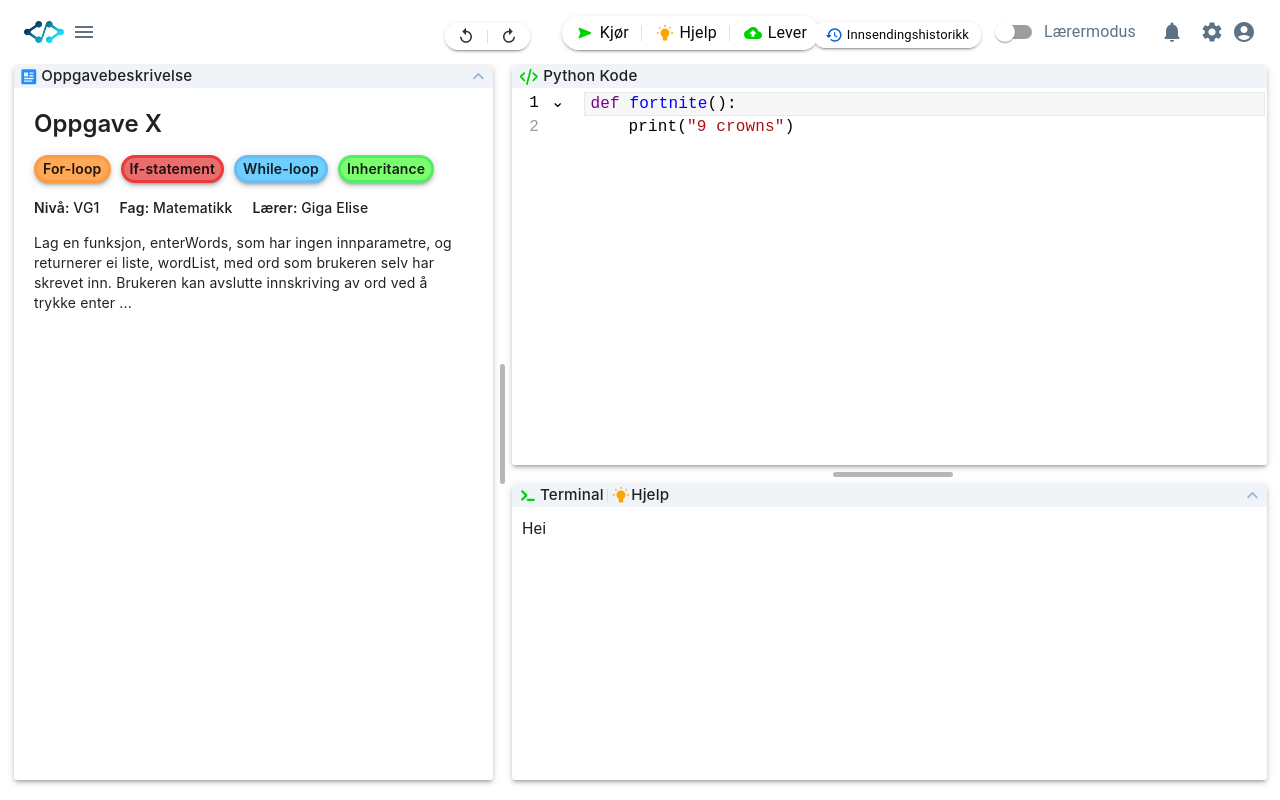
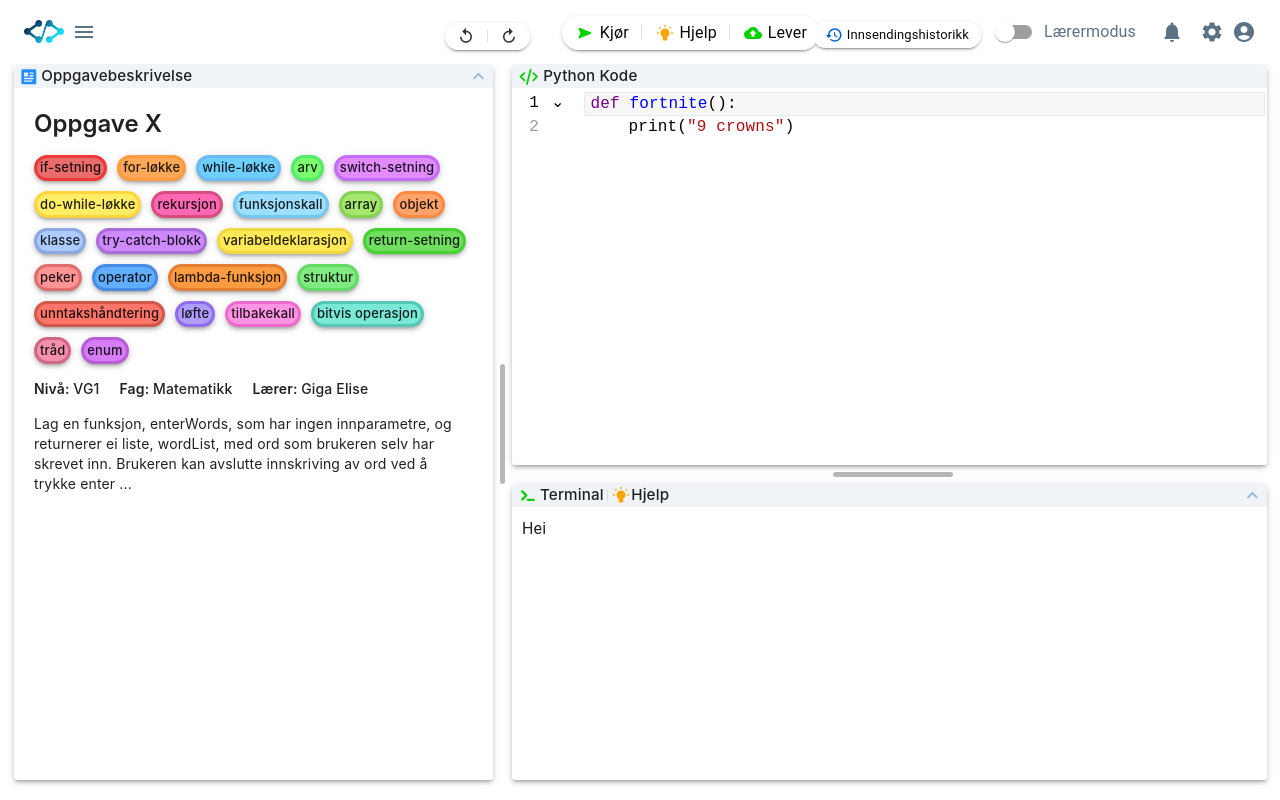
Before and after one commit to Janipro/masterfrontend, a React (Vite) app: page /playground in a window 1280 px wide. Built offline with nearby package versions, Linux system fonts and the light colour scheme.

Commit message:
Added more colors, used requirement and removed logo name

```diff
--- a/src/components/NavBar.tsx
+++ b/src/components/NavBar.tsx
@@ -73,14 +73,14 @@ export default function NavBar({ isEditor }: { isEditor: boolean }) {
           : isDarkmode
             ? NAV_COLORS.background_dark
             : NAV_COLORS.background,
-        boxShadow: isEditor ? 'none' : 2,
+        boxShadow: 'none',
+        border: isEditor ? null : '2px solid #D6E4ED',
         color: isDarkmode ? NAV_COLORS.text_dark : NAV_COLORS.text,
       }}
     >
       <CssBaseline />
       <Container maxWidth={isEditor ? false : 'xl'}>
-        <Toolbar disableGutters>
-          {isEditor ? null : <PopUpMenu />}
+        <Toolbar disableGutters sx={{ minHeight: '50px !important' }}>
           <img
             src="src/assets/educode.png"
             width="40"
@@ -94,7 +94,6 @@ export default function NavBar({ isEditor }: { isEditor: boolean }) {
             }}
             onClick={() => navigate('/')}
           />
-          {isEditor ? (
           <Box
             sx={{
               padding: 0,
@@ -104,11 +103,6 @@ export default function NavBar({ isEditor }: { isEditor: boolean }) {
           >
             <PopUpMenu />
           </Box>
-          ) : (
-            <Typography typography="h6" fontWeight="medium" marginLeft={0.25}>
-              EduCode
-            </Typography>
-          )}
           {isEditor ? (
             <Box
               sx={{
--- a/src/components/PlaygroundContent.tsx
+++ b/src/components/PlaygroundContent.tsx
@@ -9,6 +9,7 @@ import ExpandLessRoundedIcon from '@mui/icons-material/ExpandLessRounded';
 import Editor from './Editor';
 import { Container, CssBaseline, Grid2, IconButton, useTheme } from '@mui/material';
 import { NAV_COLORS } from '../types/navColors';
+import Requirement from './Requirement';
 
 export default function PlaygroundContent() {
   const theme = useTheme();
@@ -34,18 +35,30 @@ export default function PlaygroundContent() {
 
   const taskDescription: string[] = ['VG1', 'Matematikk', 'Giga Elise'];
   const programmingConstructs = [
-    'For-loop',
-    '#FFA857',
-    '#FC9B3F',
-    'If-statement',
-    '#EA6C6C',
-    '#EC3939',
-    'While-loop',
-    '#6ECFFF',
-    '#6ABCF2',
-    'Inheritance',
-    '#7CFF6E',
-    '#53EC67',
+    'if-statement',
+    'for-loop',
+    'while-loop',
+    'inheritance',
+    'switch-statement',
+    'do-while-loop',
+    'recursion',
+    'function-call',
+    'array',
+    'object',
+    'class',
+    'try-catch',
+    'variable-declaration',
+    'return-statement',
+    'pointer',
+    'operator',
+    'lambda-function',
+    'struct',
+    'exception-handling',
+    'promise',
+    'callback',
+    'bitwise-operation',
+    'thread',
+    'enum',
   ];
 
   const disableInteractions = useCallback(() => {
@@ -320,7 +333,6 @@ export default function PlaygroundContent() {
                   <Box
                     sx={{
                       typography: 'body2',
-                      fontWeight: 'medium',
                       fontFamily: 'inter',
                       display: 'flex',
                       width: '100%',
@@ -331,21 +343,8 @@ export default function PlaygroundContent() {
                       gap: '10px',
                     }}
                   >
-                    {programmingConstructs.slice(0, programmingConstructs.length / 3).map((_, index) => (
-                      <Box
-                        sx={{
-                          backgroundColor: programmingConstructs[index * 3 + 1],
-                          border: `${programmingConstructs[index * 3 + 2]} 3px solid`,
-                          paddingX: '6px',
-                          paddingY: '1px',
-                          borderRadius: '20px',
-                          fontWeight: '600',
-                          fontSize: '1em',
-                          boxShadow: 3,
-                        }}
-                      >
-                        {programmingConstructs[index * 3]}
-                      </Box>
+                    {programmingConstructs.map((item) => (
+                      <Requirement value={item} size="small" />
                     ))}
                   </Box>
                   <Box
--- a/src/components/Requirement.tsx
+++ b/src/components/Requirement.tsx
@@ -1,12 +1,60 @@
 import { Typography } from '@mui/material';
-import { red, orange, green, blue } from '@mui/material/colors';
 
 export default function Requirement(text: { value: string; size: string }) {
   const colorMapping: { [name: string]: string } = {
-    'if-statement': red[400],
-    'for-loop': orange[400],
-    'while-loop': green[400],
-    inheritance: blue[400],
+    // kravene er generert av gpt, noen av dem hører ikke til python,
+    // men kan byttes ut senere. Alle fargene kan sees i editor:
+    'if-statement': '#EA6C6C', // Red
+    'for-loop': '#FFA857', // Ligth Orange
+    'while-loop': '#6ECFFF', // Dark Sky Blue
+    inheritance: '#7CFF6E', // Light Green
+    'switch-statement': '#E48AFF', // Pink Purple
+    'do-while-loop': '#FFED66', // Light Yellow
+    recursion: '#FF69B4', // Bright Pink
+    'function-call': '#9cdfff', // Sky Blue
+    array: '#A3E76E', // Grass Green
+    object: '#ffa36b', // Peach Orange
+    class: '#adcaff', // Dull Blue
+    'try-catch': '#cd8aff', // Dull Purple
+    'variable-declaration': '#ffe957', // Yellow
+    'return-statement': '#71de5f', // Strong Green
+    pointer: '#ff9494', // Dull Red
+    operator: '#61aeff', // Medium Blue
+    'lambda-function': '#FC9B3F', // Strong Orange
+    struct: '#7feb82', // Lush Green
+    'exception-handling': '#ff7569', // Dull Red
+    promise: '#b09cff', // Indigo
+    callback: '#ff94e5', // Strong Bright Pink
+    'bitwise-operation': '#79e8d5', // Teal
+    thread: '#f590ad', // Dull Pink Red
+    enum: '#d67cf7', // Strong Purple
+  };
+
+  const borderColorMapping: { [name: string]: string } = {
+    'if-statement': '#EC3939',
+    'for-loop': '#FC9B3F',
+    'while-loop': '#6ABCF2',
+    inheritance: '#53EC67',
+    'switch-statement': '#C66CFC',
+    'do-while-loop': '#ffd53b',
+    recursion: '#d94c80',
+    'function-call': '#73c7f0',
+    array: '#84d450',
+    object: '#ff8940',
+    class: '#8ba9e0',
+    'try-catch': '#aa6cd9',
+    'variable-declaration': '#f0d941',
+    'return-statement': '#48d132',
+    pointer: '#e06e6e',
+    operator: '#478be6',
+    'lambda-function': '#e37e34',
+    struct: '#64d964',
+    'exception-handling': '#D1584B',
+    promise: '#906ceb',
+    callback: '#ed6bcd',
+    'bitwise-operation': '#53c9b5',
+    thread: '#d16685',
+    enum: '#b85dd9',
   };
 
   const translation: { [name: string]: string } = {
@@ -14,6 +62,26 @@ export default function Requirement(text: { value: string; size: string }) {
     'for-loop': 'for-løkke',
     'while-loop': 'while-løkke',
     inheritance: 'arv',
+    'switch-statement': 'switch-setning',
+    'do-while-loop': 'do-while-løkke',
+    recursion: 'rekursjon',
+    'function-call': 'funksjonskall',
+    array: 'array',
+    object: 'objekt',
+    class: 'klasse',
+    'try-catch': 'try-catch-blokk',
+    'variable-declaration': 'variabeldeklarasjon',
+    'return-statement': 'return-setning',
+    pointer: 'peker',
+    operator: 'operator',
+    'lambda-function': 'lambda-funksjon',
+    struct: 'struktur',
+    'exception-handling': 'unntakshåndtering',
+    promise: 'løfte',
+    callback: 'tilbakekall',
+    'bitwise-operation': 'bitvis operasjon',
+    thread: 'tråd',
+    enum: 'enum',
   };
 
   return (
@@ -22,13 +90,15 @@ export default function Requirement(text: { value: string; size: string }) {
       component="div"
       fontSize={text.size}
       sx={{
+        boxSizing: 'border-box',
         backgroundColor: text.value in colorMapping ? colorMapping[text.value] : '#EDEBEB',
-        borderRadius: 4,
-        paddingTop: 0.25,
-        paddingBottom: 0.25,
-        paddingRight: 0.75,
-        paddingLeft: 0.75,
-        m: 0.25,
+        border: `${text.value in borderColorMapping ? borderColorMapping[text.value] : '#EDEBEB'} 3px solid`,
+        paddingX: '3px',
+        paddingY: '0.5px',
+        borderRadius: '20px',
+        fontWeight: 'medium',
+        boxShadow: 3,
+        fontFamily: 'inter',
       }}
     >
       {text.value in translation ? translation[text.value] : text.value}
--- a/src/components/renderRequirement.tsx
+++ b/src/components/renderRequirement.tsx
@@ -1,3 +1,4 @@
+import { Box } from '@mui/material';
 import Requirement from './Requirement';
 import { GridRenderCellParams } from '@mui/x-data-grid';
 
@@ -7,10 +8,22 @@ export function renderRequirement(params: GridRenderCellParams<{ title: string;
   }
 
   return (
-    <>
+    <Box
+      sx={{
+        typography: 'body2',
+        fontFamily: 'inter',
+        display: 'flex',
+        width: '100%',
+        flexWrap: 'wrap',
+        alignContent: 'normal',
+        justifyContent: 'left',
+        alignItems: 'center',
+        gap: '5px',
+      }}
+    >
       {params.value.requirement.map((item: string) => (
-        <Requirement value={item} size="small" />
+        <Requirement value={item} size="x-small" />
       ))}
-    </>
+    </Box>
   );
 }
--- a/src/components/student/StudentStatistics.tsx
+++ b/src/components/student/StudentStatistics.tsx
@@ -15,7 +15,7 @@ const rows = [
   {
     id: 1,
     title: 'Chicken Nuggets',
-    requirement: ['for-løkke', 'if-setning'],
+    requirement: ['for-loop', 'if-statement'],
     level: 'VG1',
     course: 'Matematikk',
     type: 'Obligatorisk',
@@ -25,7 +25,7 @@ const rows = [
   {
     id: 2,
     title: 'Peter Griffith',
-    requirement: ['for-løkke'],
+    requirement: ['for-loop'],
     level: '10',
     course: 'Matematikk',
     type: 'Obligatorisk',
@@ -35,7 +35,7 @@ const rows = [
   {
     id: 3,
     title: 'Peter Griffin',
-    requirement: ['for-løkke', 'while-løkke'],
+    requirement: ['for-loop', 'while-loop'],
     level: '9',
     course: 'Matematikk',
     type: 'Anbefalt',
@@ -45,7 +45,7 @@ const rows = [
   {
     id: 4,
     title: 'Peter Grizzler',
-    requirement: ['if-setning'],
+    requirement: ['if-statement'],
     level: '9',
     course: 'Matematikk',
     type: 'Obligatorisk',
@@ -55,7 +55,7 @@ const rows = [
   {
     id: 5,
     title: 'Peter Nuggets',
-    requirement: ['if-setning', 'while-løkke'],
+    requirement: ['if-statement', 'while-loop'],
     level: '8',
     course: 'Matematikk',
     type: 'Anbefalt',
@@ -65,7 +65,7 @@ const rows = [
   {
     id: 6,
     title: 'Peter Gooner',
-    requirement: ['for-løkke', 'if-setning'],
+    requirement: ['for-loop', 'if-statement'],
     level: '8',
     course: 'Matematikk',
     type: 'Anbefalt',
@@ -166,16 +166,16 @@ export default function StudentStatistics() {
                 <Grid2 container sx={{ justifyContent: 'center', alignItems: 'center' }}>
                   <List dense sx={{ listStyle: 'decimal', pl: 4 }}>
                     <ListItem sx={{ display: 'list-item' }}>
-                      <Requirement value="for-løkke" size="small" />
+                      <Requirement value="for-loop" size="small" />
                     </ListItem>
                     <ListItem sx={{ display: 'list-item' }}>
-                      <Requirement value="if-setning" size="small" />
+                      <Requirement value="if-statement" size="small" />
                     </ListItem>
                     <ListItem sx={{ display: 'list-item' }}>
-                      <Requirement value="while-løkke" size="small" />
+                      <Requirement value="while-loop" size="small" />
                     </ListItem>
                     <ListItem sx={{ display: 'list-item' }}>
-                      <Requirement value="arv" size="small" />
+                      <Requirement value="inheritance" size="small" />
                     </ListItem>
                   </List>
                 </Grid2>
```
Lines whose indentation alone changed are shown as unchanged.
